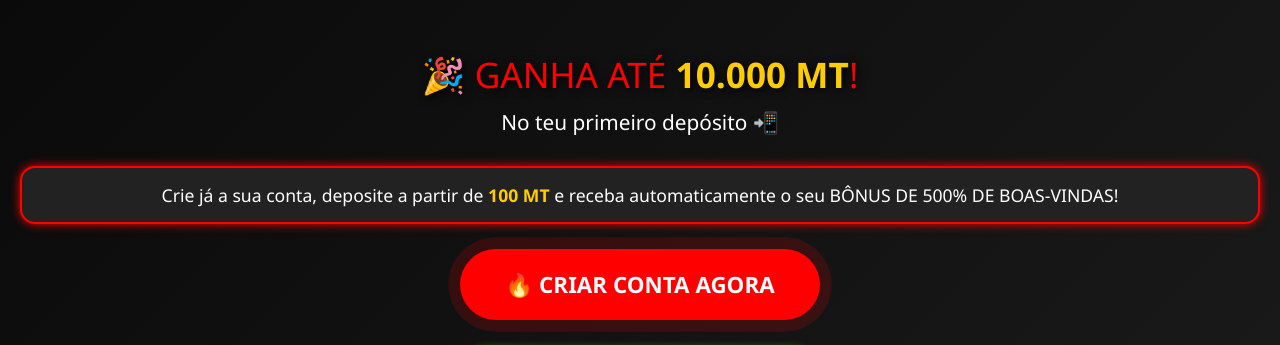
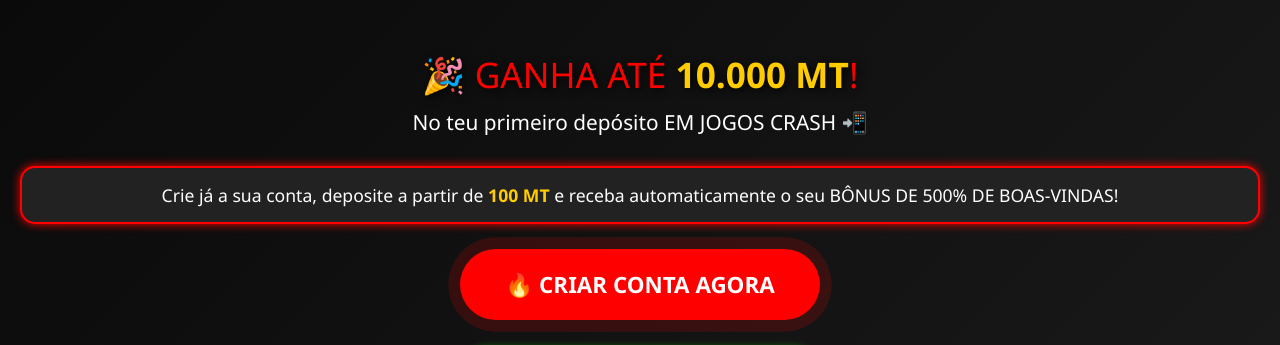
Before and after one commit to Zeferino01/Ganha_5mil_sentado-, a plain HTML site: page index.html in a window 1280 px wide. Shown: the top 345 px of the page. Drawn offline with Linux system fonts and the light colour scheme.

Commit message:
index.html

```diff
--- a/index.html
+++ b/index.html
@@ -111,7 +111,7 @@
 <body>
   <div class="container">
     <div class="title">🎉 GANHA ATÉ <span class="highlight">10.000 MT</span>!</div>
-    <div class="subtitle">No teu primeiro depósito 📲</div>
+    <div class="subtitle">No teu primeiro depósito EM JOGOS CRASH 📲</div>
 
     <div class="bonus-info">
       Crie já a sua conta, deposite a partir de <span class="highlight">100 MT</span> e receba automaticamente o seu BÔNUS DE 500% DE BOAS-VINDAS!
```
